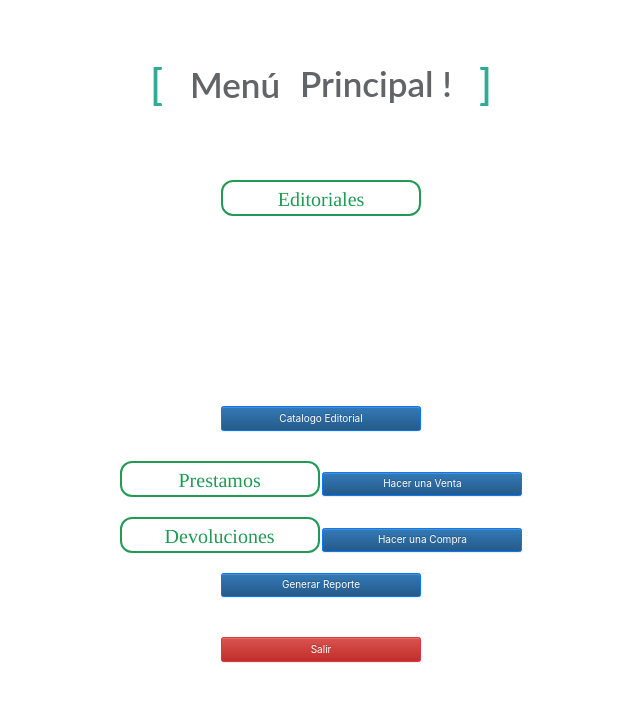
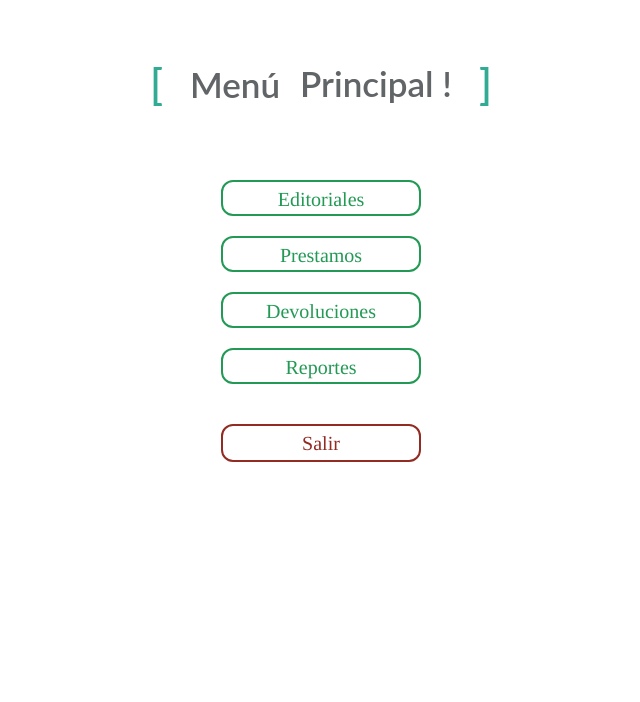
Before and after one commit to chaowsTeam/final, a CodeIgniter app: the page made by application/views/Vadministrador.php in a window 1280 px wide. Shown: the top 702 px of the page, without its empty margins (319-959 px from the left). Run offline with CodeIgniter, Linux system fonts and the light colour scheme; some libraries are stand-ins or nearby versions.

Commit message:
Actualizacion
Actualizacion

```diff
--- a/application/controllers/controladorPrincipal.php
+++ b/application/controllers/controladorPrincipal.php
@@ -144,6 +144,7 @@ class ControladorPrincipal extends CI_Controller { //Definición principal
 
 		//Obtener TODAS los EDITORIALES = 0, uno en especifico, entra su id
 		$this->editorialesOrig = $this->modelos->obtenEditoriales(0);
+		$_SESSION["editOrig"] = $this->editorialesOrig;
 		$this->lastIdEdit = $this->modelos->obtenLastId();
 
 		//Ya se tiene TODAS las editoriales, solo queda enviarsela a una vista que despliegue los que el usuario quiera en ese momoento
--- a/application/models/modelos.php
+++ b/application/models/modelos.php
@@ -92,7 +92,6 @@
 		}
 
 		public function updateEditoriales($originales, $actualizados){ //Funcion para hacer update a los obtenEditoriales
-
 			for ($i=0; $i < count($originales); $i++) {
 				$query = "UPDATE editorial SET vigencia = 0";
 				$this->db->query($query);
--- a/application/views/Vadministrador.php
+++ b/application/views/Vadministrador.php
@@ -31,28 +31,18 @@
 
 	<form method= "post" action="fEditEditoriales">
 		<table align="center" style="margin-top: 170px">
-
   	  		<td align="center" style="padding: 10px" >
    		 		<input type="submit" value="Editoriales" class="botonVerde" style="width: 200px;" >
-	<form method= "post" action="CargaEditorial">
-		<table align="center" style="margin-top: 170px">
-
-  	  		<td align="center" style="padding: 20px" >
-   		 		<input type="submit" value="Catalogo Editorial" class="btn btn-primary" style="width: 200px;" >
-
    		 	</td>
 	</form>
 
 	<form method= "post" action="fVPrestamo">
 		<table align="center">
 		<tr>
-  	  		<td align="center" style="padding: 10px">
-
-   		 		<input type="submit" value="Prestamos" class="botonVerde" style="width: 200px;"></input>
-   		 		<input type="submit" value="Hacer una Venta" class="btn btn-primary" style="width: 200px;"></input>
-
-   		 	</td>
-</form>
+      <td align="center" style="padding: 10px">
+        <input type="submit" value="Prestamos" class="botonVerde" style="width: 200px;"></input>
+   		</td>
+  </form>
 
 
 	<form method= "post" action="fVCompra">
@@ -61,9 +51,6 @@
   	  		<td align="center" style="padding: 10px">
 
    		 		<input type="submit" value="Devoluciones" class="botonVerde" style="width: 200px;"></input>
-
-   		 		<input type="submit" value="Hacer una Compra" class="btn btn-primary" style="width: 200px;"></input>
-
    		 	</td>
 	</form>
 
@@ -73,7 +60,7 @@
 		<table align="center">
 		<tr>
   	  		<td align="center" style="padding: 10px">
-   		 		<input type="submit" value="Generar Reporte" class="btn btn-primary" style="width: 200px;"></input>
+   		 		<input type="submit" value="Reportes" class="botonVerde" style="width: 200px;"></input>
    		 	</td>
 	</form>
 
@@ -81,7 +68,7 @@
 		<table align="center">
 		<tr>
   	  		<td align="center" style="padding: 30px">
-   		 		<input   type="submit" value="Salir" class="btn btn-danger" style="width: 200px;"></input>
+   		 		<input   type="submit" value="Salir" class="botonRojo" style="width: 200px;"></input>
    		 	</td>
 	</form>
 
--- a/application/views/Vlogin.php
+++ b/application/views/Vlogin.php
@@ -98,10 +98,7 @@ th,tr,td {
             }}}else{
                 html="<table> </thead><tbody><tr> <td>No se encontraron registros</td> </tr>";
             }
-
-
             $("#muestraDatos").html(html);
-
         }
     });
    }
```
Also changed, not shown: application/views/editorial.php (deleted, +0 -16 lines).
